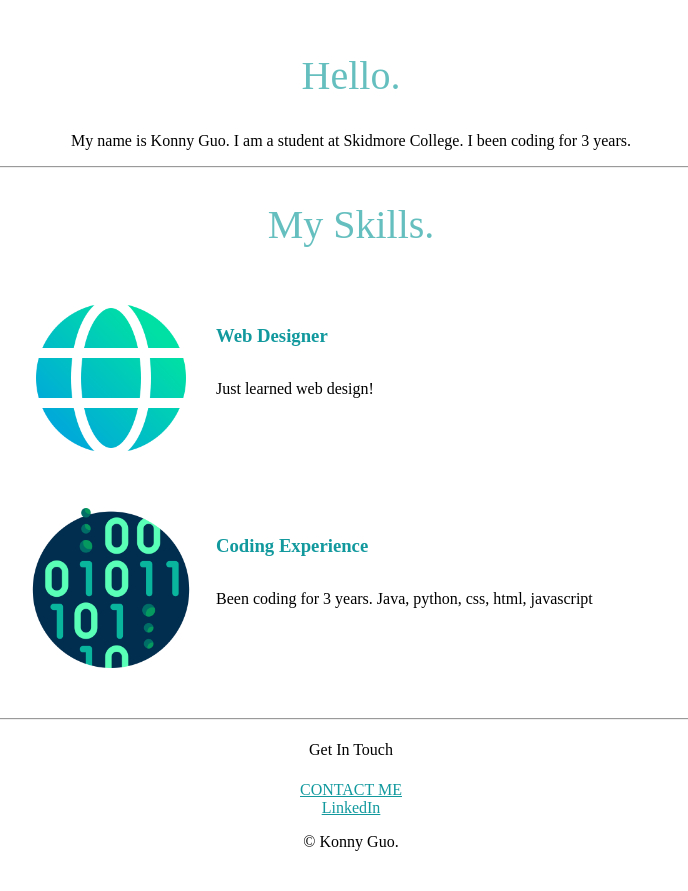
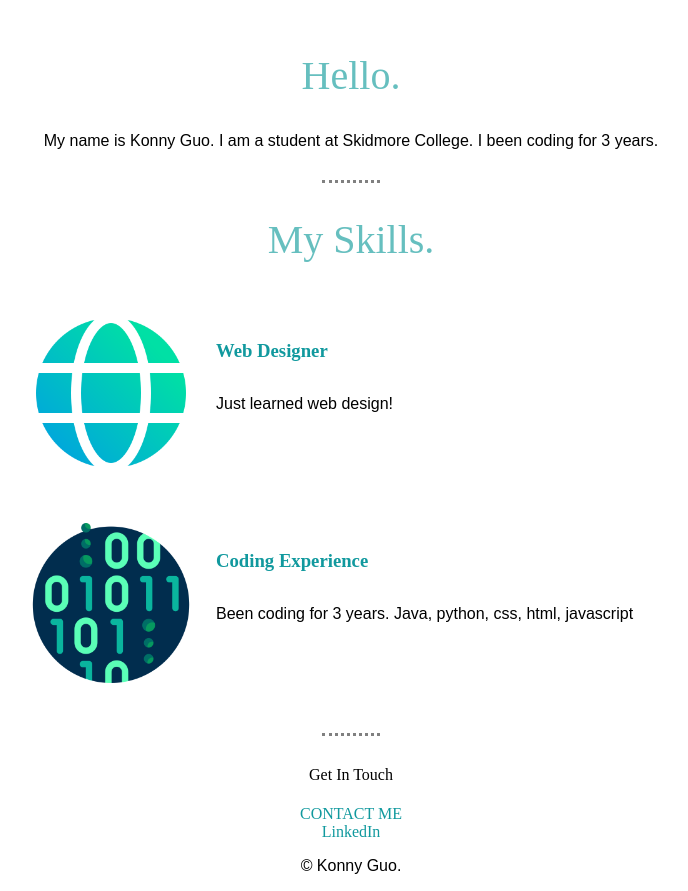
Before and after one commit to KonnyGuo/siteWithCss, a plain HTML site: page index.html in a window 1280 px wide. Shown: the part 840-1731 px from the top of the page, without its empty margins (289-977 px from the left). Before the commit the page ends 1707 px from the top, so only its background shows below. Drawn offline with Linux system fonts and the light colour scheme.

Commit message:
Add files via upload

```diff
--- a/css/styles.css
+++ b/css/styles.css
@@ -25,12 +25,28 @@ h2 {
   font-weight: normal;
 }
 
+hr {
+  border: dotted gray;
+  width: 4%;
+  border-bottom: none;
+  margin: 30px auto;
+}
+
 h3 {
   color: #11999E;
 }
 
+p {
+  font-family: sans-serif;
+}
+
 a {
   color: #11999E;
+  text-decoration: none;
+}
+
+a:hover {
+  color: black;
 }
 
 .topCloud {
@@ -49,7 +65,6 @@ a {
 }
 
 .bottom-container {
-
 }
 
 h4 {
```
